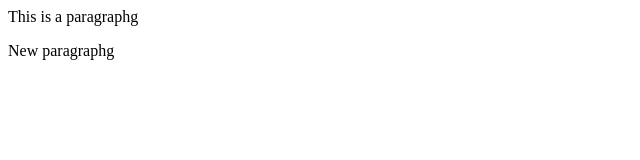
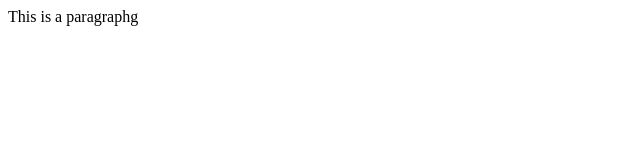
Before and after one commit to Noor-Fatima12477/localrepo, a plain HTML site: page index.html in a window 1280 px wide. Shown: the whole page, without its empty margins (0-640 px from the left). Drawn offline with Linux system fonts and the light colour scheme.

Commit message:
delete feature

```diff
--- a/index.html
+++ b/index.html
@@ -1,2 +1 @@
 <p>This is a paragraphg</p>
-<p>New paragraphg</p>
```
